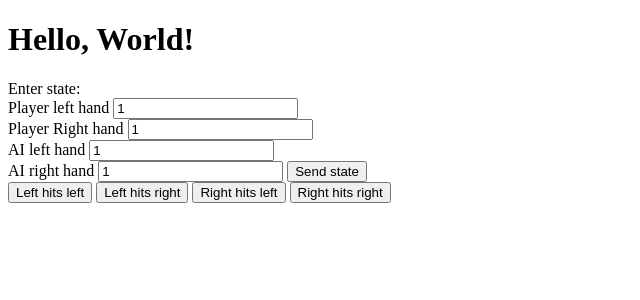
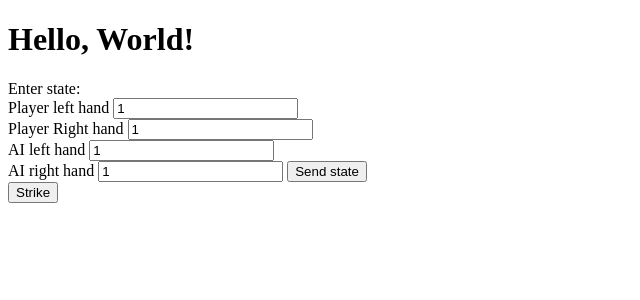
Before and after one commit to jacksonhmg/chopsticks-ai, a Python web app: template rp_flask_api/templates/home.html in a window 1280 px wide. Shown: the top 300 px of the page, without its empty margins (0-640 px from the left). Run offline with Jinja, Linux system fonts and the light colour scheme; the template is opened without the code that fills it, so the values that code supplies are empty.

Commit message:
attack buttons hidden until strike button clicked

```diff
--- /dev/null
+++ b/rp_flask_api/static/css/style.css
@@ -0,0 +1,3 @@
+.hidden {
+    display: none;
+}
--- a/rp_flask_api/static/js/formStuff.js
+++ b/rp_flask_api/static/js/formStuff.js
@@ -3,6 +3,7 @@ import { sendForm } from "./request.js";
 export class ChopsticksForm {
     constructor() {
         this.activateCreateForm();
+        this.activeStrikeButton();
     }
     activateCreateForm() {
         console.log("Create form activated")
@@ -12,6 +13,16 @@ export class ChopsticksForm {
         const attackButtons = document.querySelector(".attack-buttons")
         new AttackButtons(attackButtons);
 
+    }
+
+    activeStrikeButton() {
+        const strikeButton = document.querySelector("button[data-action='strike']");
+        const attackButtons = document.querySelector(".attack-buttons");
+
+        strikeButton.addEventListener('click', function() {
+            // Toggle the visibility of the attack buttons
+            attackButtons.classList.toggle('hidden');
+        });
     }
 }
 
--- a/rp_flask_api/templates/home.html
+++ b/rp_flask_api/templates/home.html
@@ -5,6 +5,7 @@
 <head>
     <meta charset="UTF-8">
     <title>RP Flask REST API</title>
+    <link rel="stylesheet" href="{{ url_for('static', filename='css/style.css') }}">
     <script
         src="{{ url_for('static', filename='js/index.js') }}"
         type="module"
@@ -21,7 +22,8 @@
 
     <div class="send-state">
         {% include "_send_state.html" %}
-        <div class="attack-buttons">
+        <button data-action="strike">Strike</button>
+        <div class="attack-buttons hidden">
             <button data-action="L-L">Left hits left</button>
             <button data-action="L-R">Left hits right</button>
             <button data-action="R-L">Right hits left</button>
```
